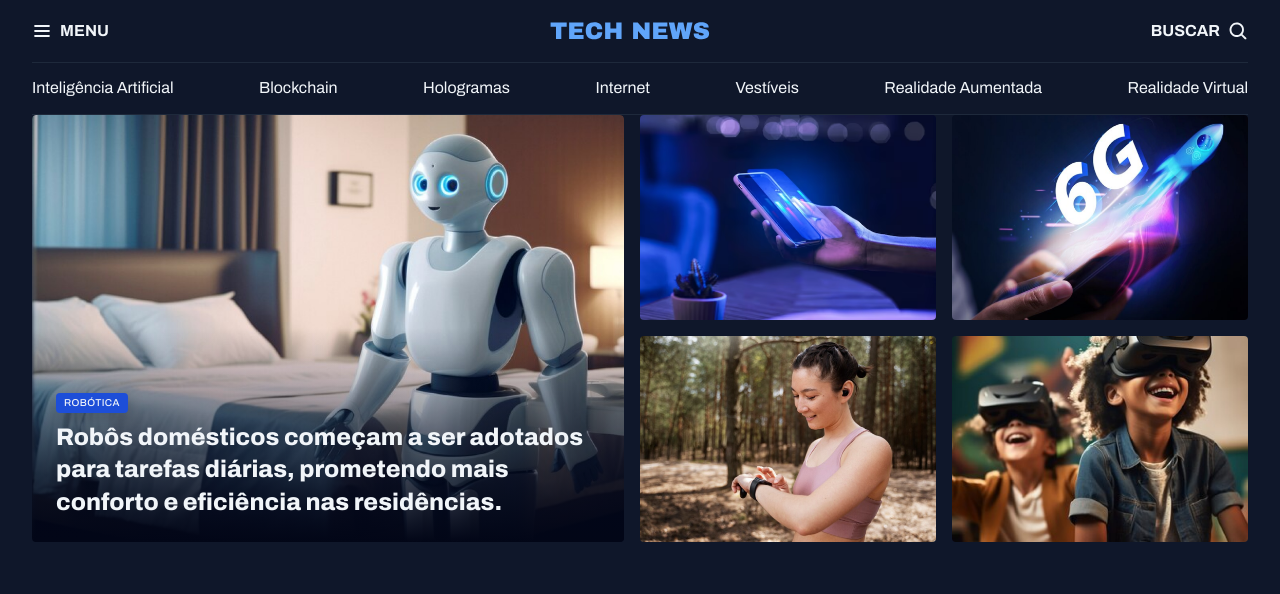
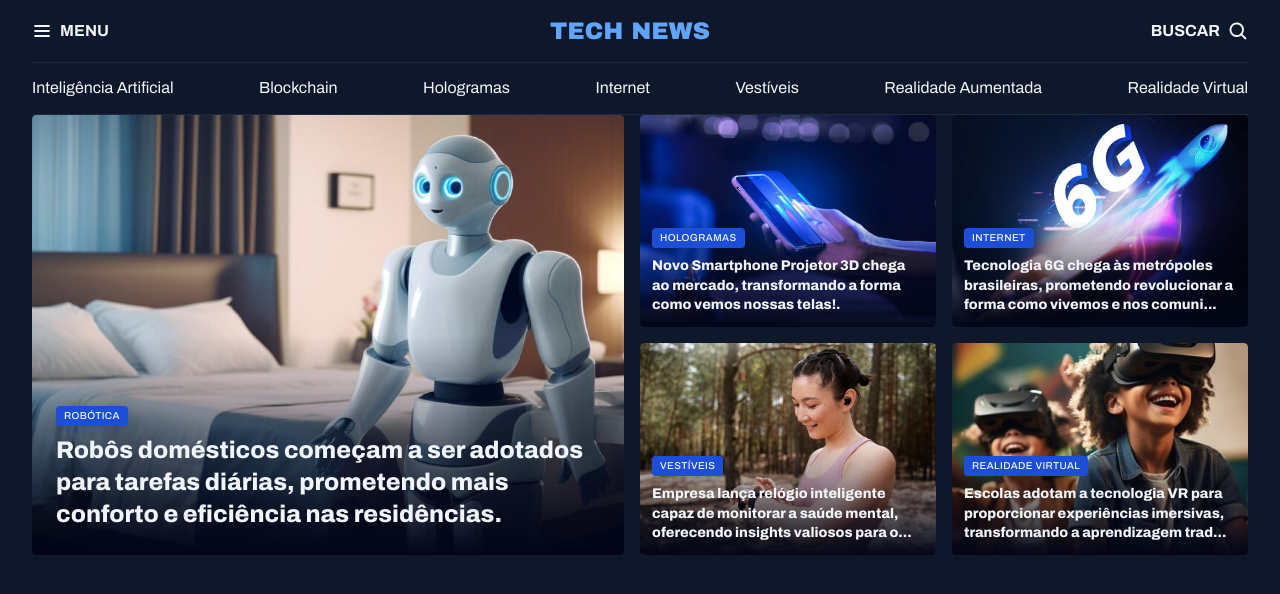
Before and after one commit to MarceloVieira22/Projeto---Portal-de-noticias, a plain HTML site: page index.html in a window 1280 px wide. Drawn offline with Linux system fonts and the light colour scheme.

Commit message:
Finalizando a seção destaque

```diff
--- a/index.html
+++ b/index.html
@@ -50,10 +50,34 @@
         </figcaption>
       </figure>
       <div class="grid grid-cols-2 gap-16">
-        <img src="assets/images/Image 02.png" alt="">
-        <img src="assets/images/Image 03.png" alt="">
-        <img src="assets/images/Image 04.png" alt="">
-        <img src="assets/images/Image 05.png" alt="">
+        <figure class="card"><img src="assets/images/Image 02.png" alt="">
+          <figcaption>
+            <span class="content-tag">Hologramas</span>
+            <h2 class="text-lg">Novo Smartphone Projetor 3D chega ao mercado, transformando a forma como vemos nossas telas!.</h2>
+          </figcaption>
+        </figure>
+        <figure class="card">
+          <img src="assets/images/Image 03.png" alt="">
+          <figcaption>
+            <span class="content-tag">Internet</span>
+            <h2 class="text-lg">Tecnologia 6G chega às metrópoles brasileiras, prometendo revolucionar a forma como vivemos e nos comuni...</h2>
+          </figcaption>
+        </figure>
+        <figure class="card">
+          <img src="assets/images/Image 04.png" alt="">
+          <figcaption>
+            <span class="content-tag">Vestíveis</span>
+            <h2 class="text-lg">Empresa lança relógio inteligente capaz de monitorar a saúde mental, oferecendo insights valiosos para o...</h2>
+          </figcaption>
+        </figure>
+        <figure class="card">
+          <img src="assets/images/Image 05.png" alt="">
+          <figcaption>
+            <span class="content-tag">Realidade Virtual</span>
+            <h2 class="text-lg">Escolas adotam a tecnologia VR para proporcionar experiências imersivas, transformando a aprendizagem trad...</h2>
+          </figcaption>
+        </figure>
+
       </div>
 
     </section>
--- a/styles/sections.css
+++ b/styles/sections.css
@@ -31,6 +31,10 @@
 
     padding: 24px;
 
+    &:has(.text-lg) {
+      padding: 12px;
+    }
+
     h2 {
       margin-top: 8px;
     }
```
